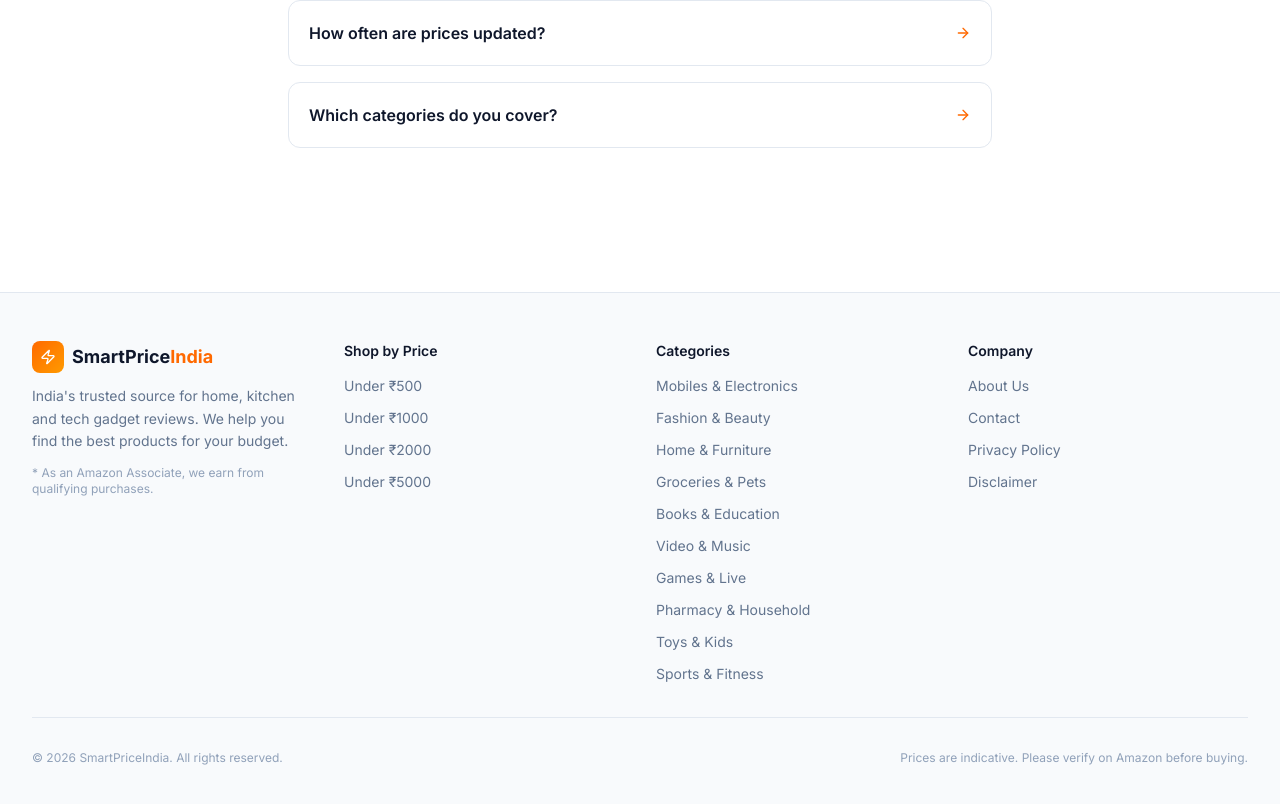
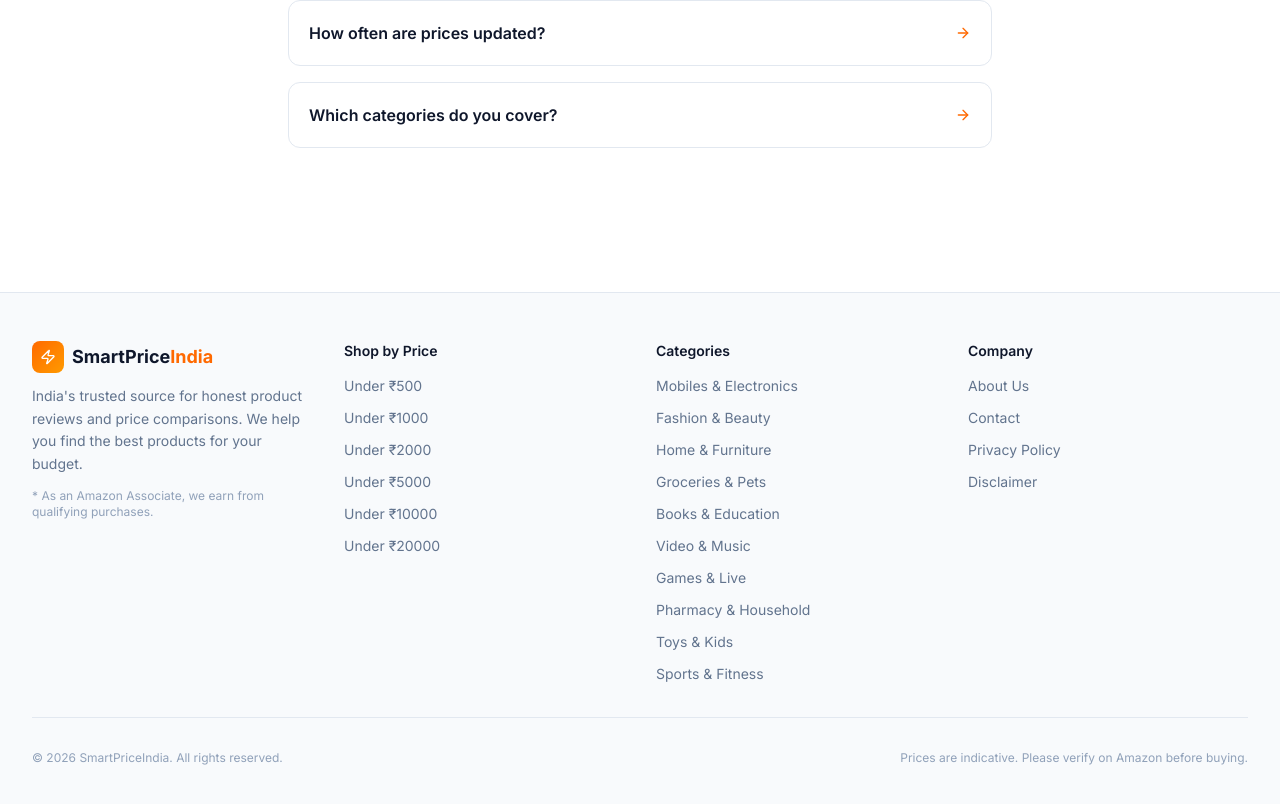
Before and after one commit to TechAadiAi/smartpriceindia, a Next.js app: page / in a window 1280 px wide. Shown: the part 5035-5839 px from the top of the page. Built offline with nearby package versions, Linux system fonts and the light colour scheme; no server answers.

Commit message:
Fix footer tagline and add all 6 price ranges

```diff
--- a/src/components/layout/Footer.tsx
+++ b/src/components/layout/Footer.tsx
@@ -7,6 +7,8 @@ const footerLinks = {
     { label: "Under ₹1000", href: "/under-1000" },
     { label: "Under ₹2000", href: "/under-2000" },
     { label: "Under ₹5000", href: "/under-5000" },
+    { label: "Under ₹10000", href: "/under-10000" },
+    { label: "Under ₹20000", href: "/under-20000" },
   ],
   Categories: [
     { label: "Mobiles & Electronics", href: "/category/mobiles-electronics" },
@@ -43,7 +45,7 @@ export default function Footer() {
               </span>
             </Link>
             <p className="text-sm text-slate-500 dark:text-slate-400 leading-relaxed">
-              India&apos;s trusted source for home, kitchen and tech gadget reviews. We help you find the best products for your budget.
+              India&apos;s trusted source for honest product reviews and price comparisons. We help you find the best products for your budget.
             </p>
             <p className="text-xs text-slate-400 dark:text-slate-500 mt-3">
               * As an Amazon Associate, we earn from qualifying purchases.
```
